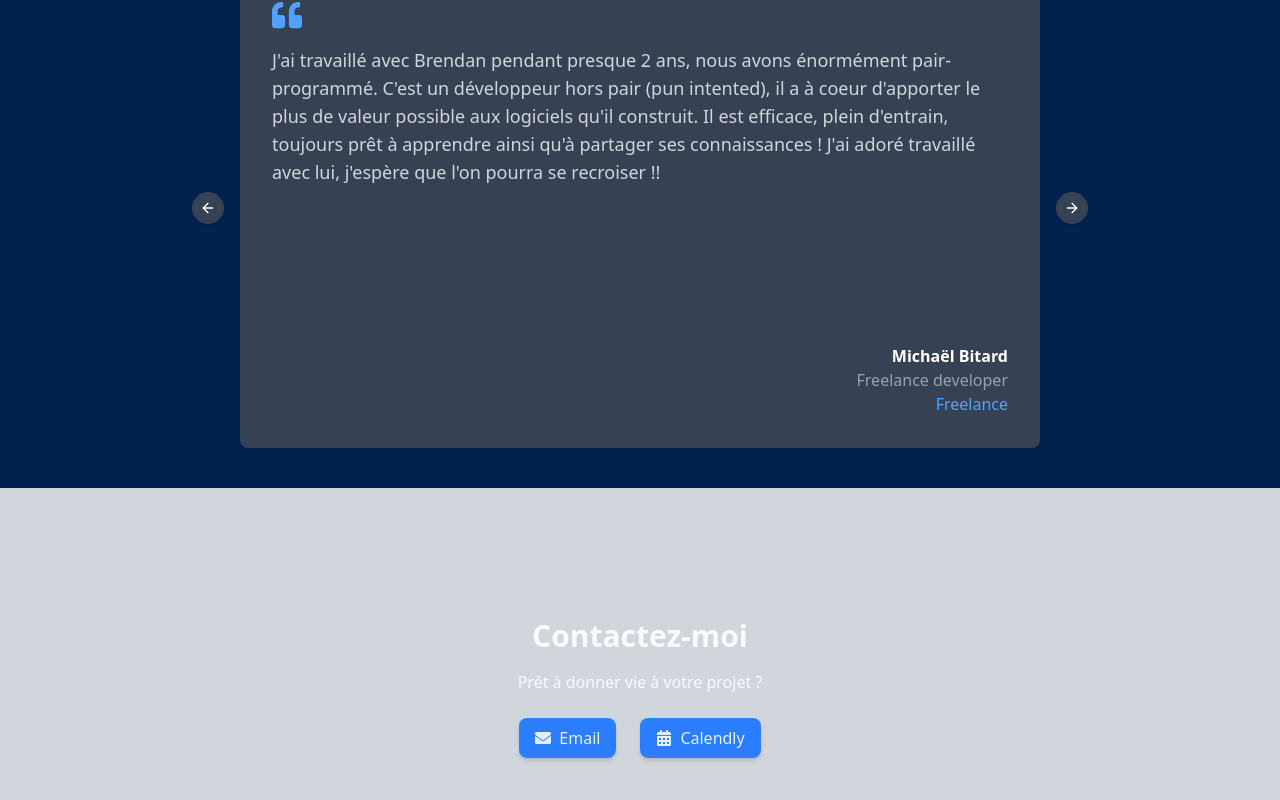
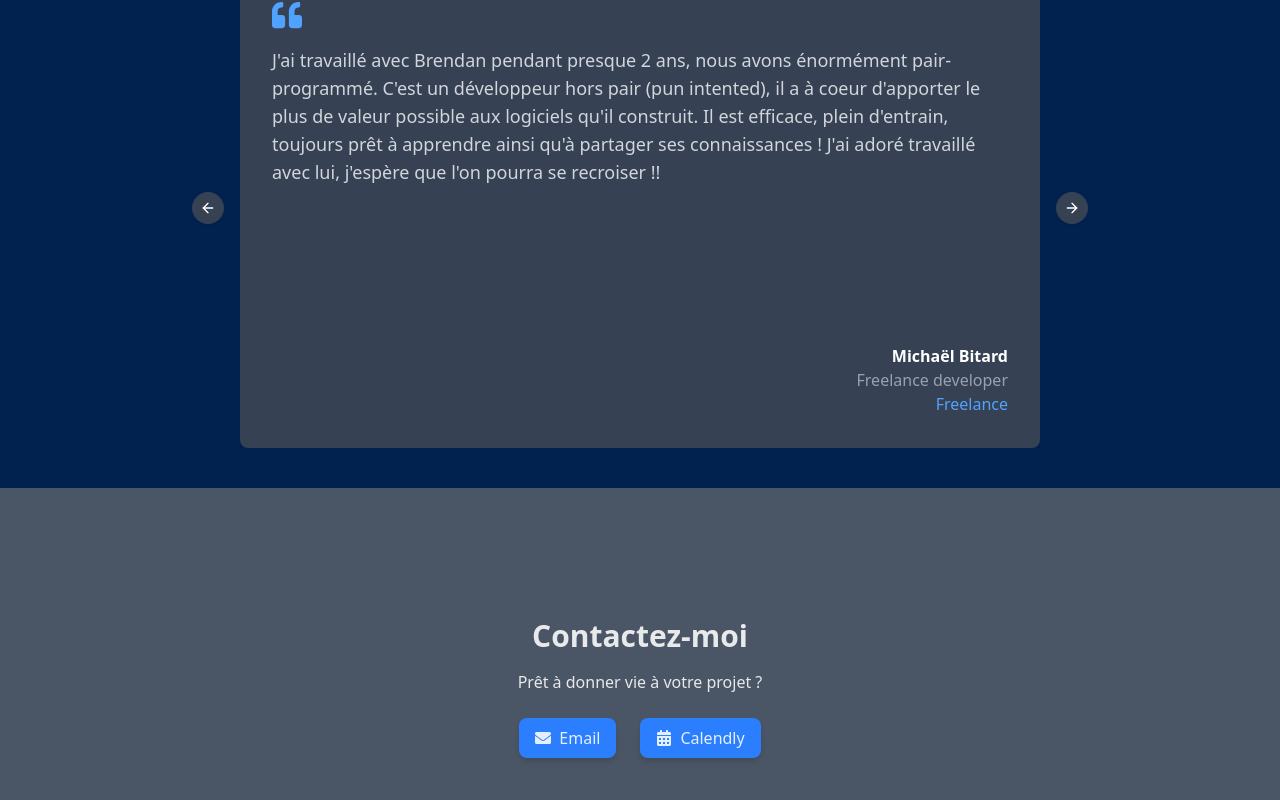
Before and after one commit to brendanPro/craftingtech, a React (Vite) app: page / in a window 1280 px wide. Shown: the part 1404-2204 px from the top of the page. Built offline with nearby package versions, Linux system fonts and the light colour scheme.

Commit message:
feat: add contact section

```diff
--- a/src/components/sections/contact.tsx
+++ b/src/components/sections/contact.tsx
@@ -12,16 +12,14 @@ export default function ContactSection(props: {id:string, index: number}) {
         initial={{ opacity: 0, y: 30 }}
         animate={{ opacity: 1, y: 0 }}
         transition={{ duration: 0.6, delay: index * 0.2 }}
-        className="min-h-(--section-height) flex flex-col p-10 justify-center text-center bg-gray-300"
+        className="min-h-(--section-height) flex flex-col p-10 justify-center text-center bg-gray-600"
       >
-      {/* <section id={id} className="py-20 px-6 text-center"> */}
         <h2 className="text-3xl font-bold">Contactez-moi</h2>
         <p className="mt-4">Prêt à donner vie à votre projet ?</p>
         <div className="mt-6 flex justify-center gap-6">
-          <ContactButton icon={<FaEnvelope />} text="Email" link="mailto:contact@craftingtech.com" />
-          <ContactButton icon={<FaCalendarAlt />} text="Calendly" link="#" />
+          <ContactButton icon={<FaEnvelope />} text="Email" link="mailto:brendan.gouin.pro@gmail.com" />
+          <ContactButton icon={<FaCalendarAlt />} text="Calendly" link="https://calendly.com/brendan-gouin-pro/30min" />
         </div>
-      {/* </section> */}
       </motion.section>
     </>
   );
```
